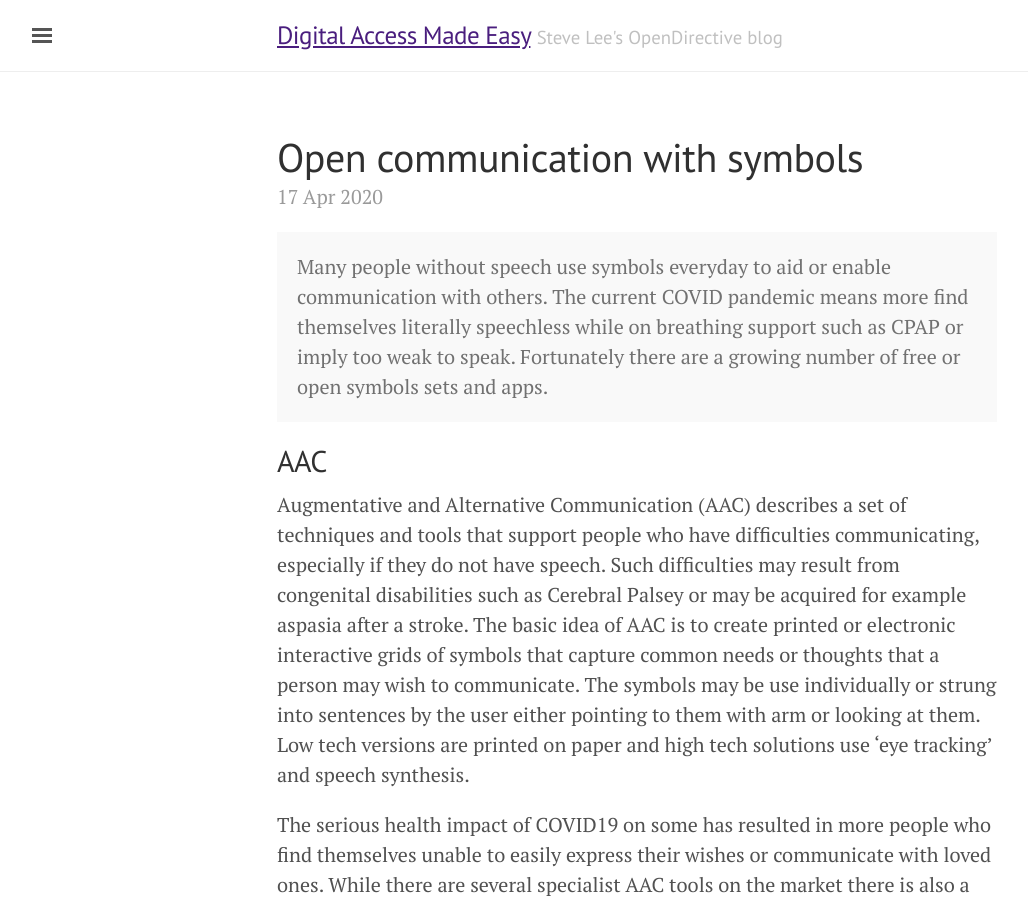
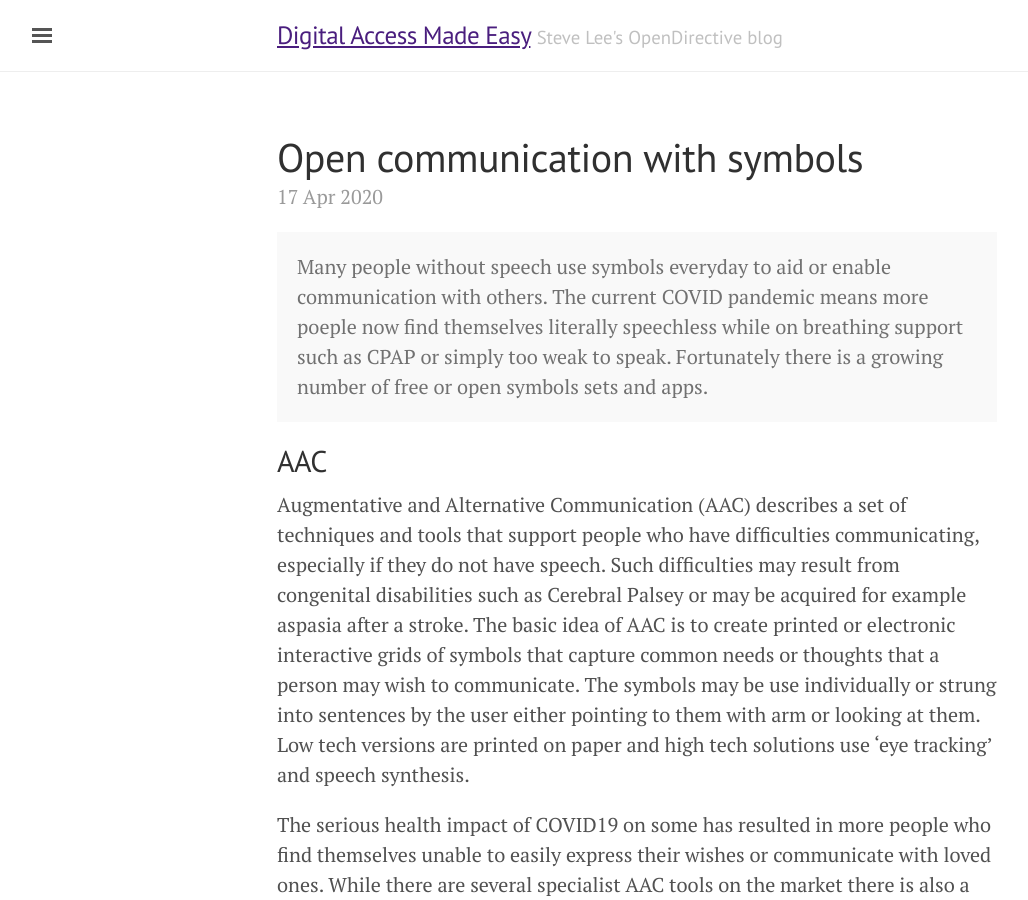
Before and after one commit to OpenDirective/opendirective.github.io, a Jekyll site: the page built from _posts/2020-04-17-open-communication-with-symbols.md, in a window 1280 px wide and 900 px high. Shown: the whole window, without its empty margins (3-1031 px from the left). Built offline with Jekyll 4.4.1, drawn with Linux system fonts in a browser that asks for light colours.

Commit message:
Fix type-o

```diff
--- a/_posts/2020-04-17-open-communication-with-symbols.md
+++ b/_posts/2020-04-17-open-communication-with-symbols.md
@@ -4,7 +4,7 @@ title: Open communication with symbols
 ---
 
 <div class="message">
-Many people without speech use symbols everyday to aid or enable communication with others. The current COVID pandemic means more find themselves literally speechless while on breathing support such as CPAP or imply too weak to speak. Fortunately there are a growing number of free or open symbols sets and apps.
+Many people without speech use symbols everyday to aid or enable communication with others. The current COVID pandemic means more poeple now find themselves literally speechless while on breathing support such as CPAP or simply too weak to speak. Fortunately there is a growing number of free or open symbols sets and apps.
 </div>
 
 ## AAC
```
